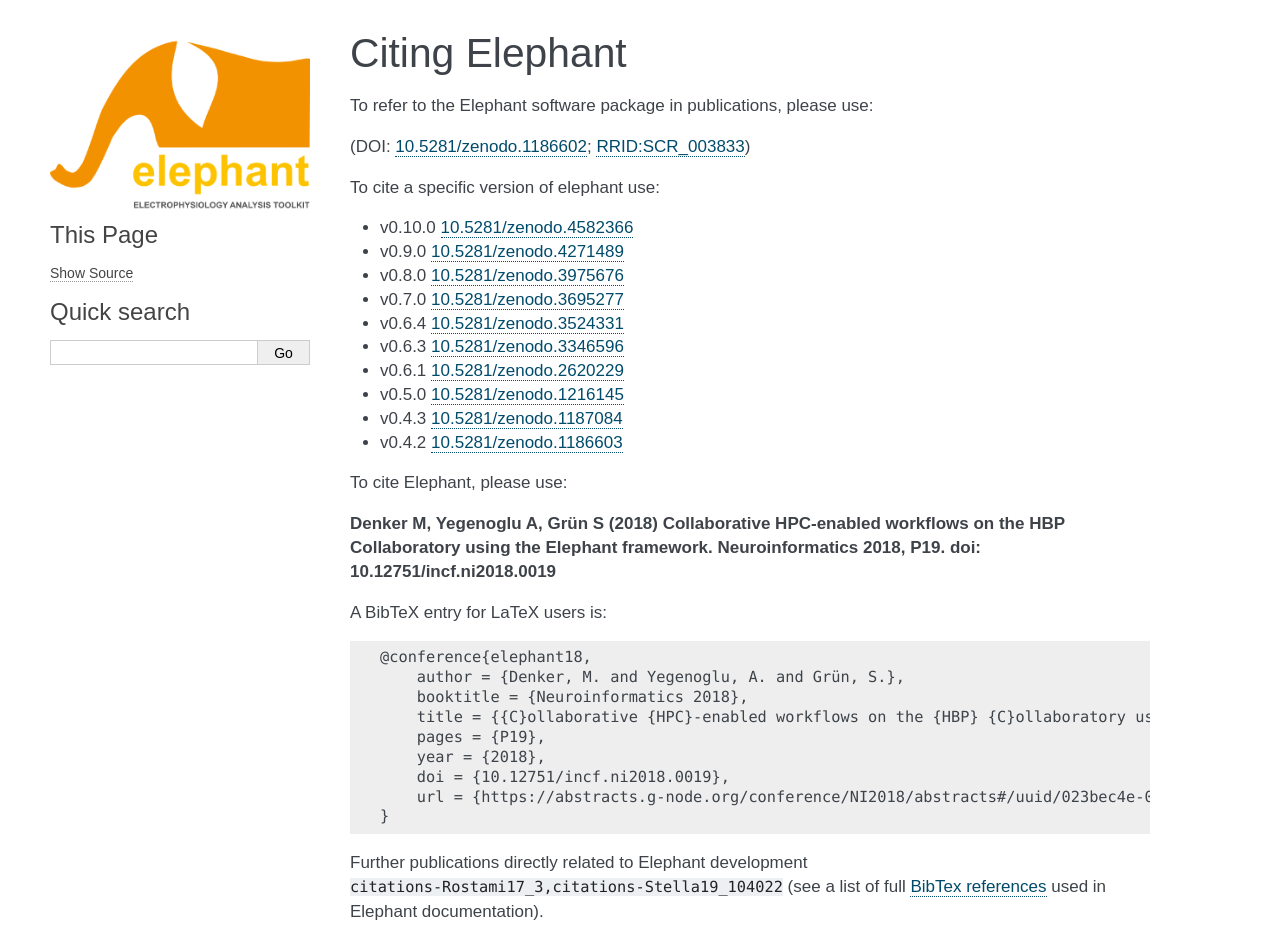
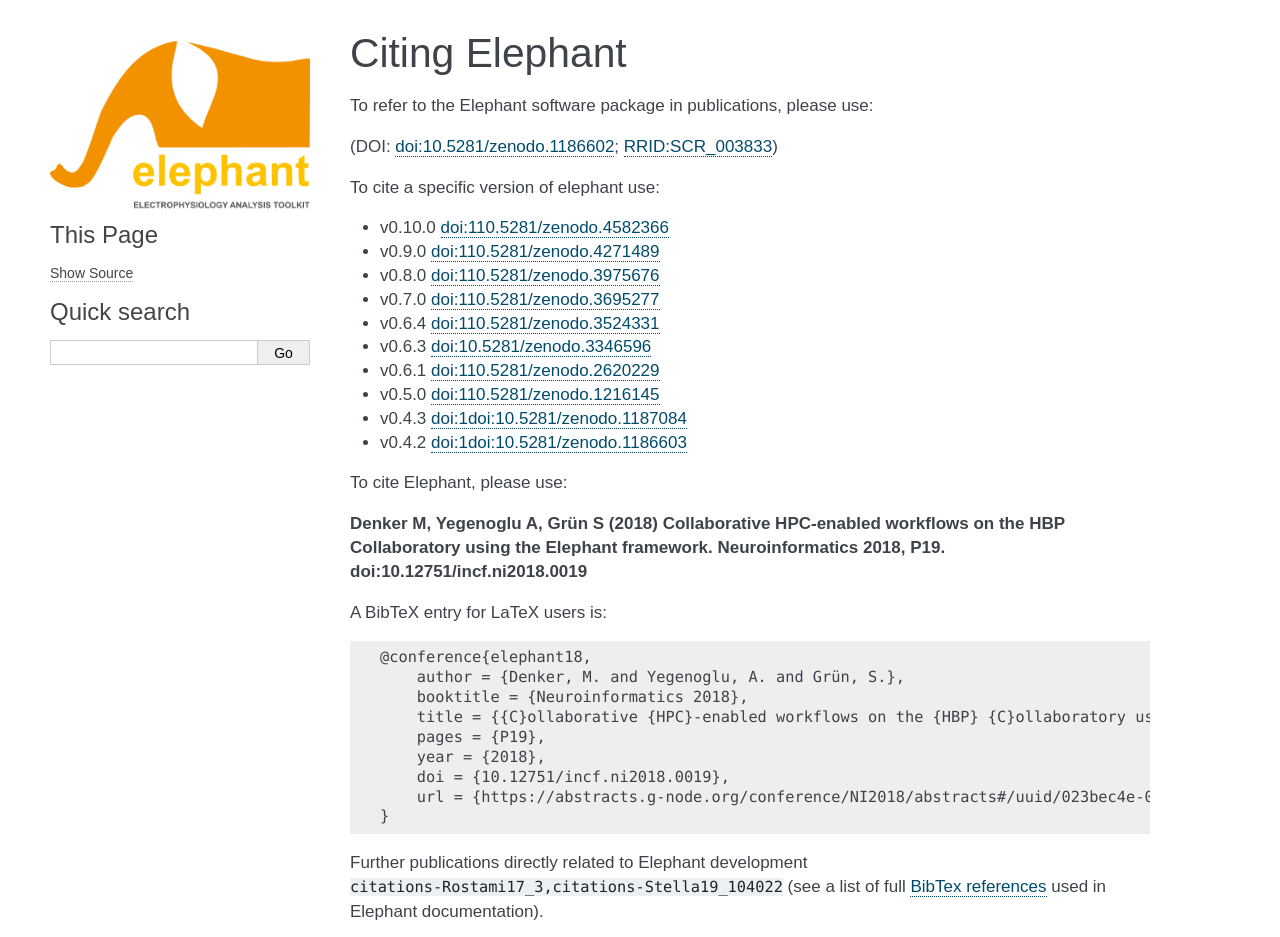
Before and after one commit to NeuralEnsemble/elephant, a Sphinx documentation site: the page built from doc/citation.rst, in a window 1280 px wide, cut to the strip 0-937 px from the top of the page. Built offline with Sphinx 7.4.7, drawn with Linux system fonts in a browser that asks for light colours; formulas are drawn with MathJax 3; pages that are not in the unit, such as notebooks, are missing from menus; cross-references to code outside the pages are shown as plain code.

Commit message:
added "doi:" to DOI links

```diff
--- a/doc/citation.rst
+++ b/doc/citation.rst
@@ -3,27 +3,27 @@ Citing Elephant
 ***************
 To refer to the Elephant software package in publications, please use:
 
-(DOI: `10.5281/zenodo.1186602 <https://doi.org/10.5281/zenodo.4582366>`_;
+(DOI: `doi:10.5281/zenodo.1186602 <https://doi.org/10.5281/zenodo.4582366>`_;
 `RRID:SCR_003833 <https://scicrunch.org/resolver/RRID:SCR_003833>`_)
 
 To cite a specific version of elephant use:
 
-* v0.10.0 `10.5281/zenodo.4582366 <https://doi.org/10.5281/zenodo.4582366>`_
-* v0.9.0 `10.5281/zenodo.4271489 <https://doi.org/10.5281/zenodo.4271489>`_
-* v0.8.0 `10.5281/zenodo.3975676 <https://doi.org/10.5281/zenodo.3975676>`_
-* v0.7.0 `10.5281/zenodo.3695277 <https://doi.org/10.5281/zenodo.3695277>`_
-* v0.6.4 `10.5281/zenodo.3524331 <https://doi.org/10.5281/zenodo.3524331>`_
-* v0.6.3 `10.5281/zenodo.3346596 <https://doi.org/10.5281/zenodo.3346596>`_
-* v0.6.1 `10.5281/zenodo.2620229 <https://doi.org/10.5281/zenodo.2620229>`_
-* v0.5.0 `10.5281/zenodo.1216145 <https://doi.org/10.5281/zenodo.1216145>`_
-* v0.4.3 `10.5281/zenodo.1187084 <https://doi.org/10.5281/zenodo.1187084>`_
-* v0.4.2 `10.5281/zenodo.1186603 <https://doi.org/10.5281/zenodo.1186603>`_
+* v0.10.0 `doi:110.5281/zenodo.4582366 <https://doi.org/10.5281/zenodo.4582366>`_
+* v0.9.0 `doi:110.5281/zenodo.4271489 <https://doi.org/10.5281/zenodo.4271489>`_
+* v0.8.0 `doi:110.5281/zenodo.3975676 <https://doi.org/10.5281/zenodo.3975676>`_
+* v0.7.0 `doi:110.5281/zenodo.3695277 <https://doi.org/10.5281/zenodo.3695277>`_
+* v0.6.4 `doi:110.5281/zenodo.3524331 <https://doi.org/10.5281/zenodo.3524331>`_
+* v0.6.3 `doi:10.5281/zenodo.3346596 <https://doi.org/10.5281/zenodo.3346596>`_
+* v0.6.1 `doi:110.5281/zenodo.2620229 <https://doi.org/10.5281/zenodo.2620229>`_
+* v0.5.0 `doi:110.5281/zenodo.1216145 <https://doi.org/10.5281/zenodo.1216145>`_
+* v0.4.3 `doi:1doi:10.5281/zenodo.1187084 <https://doi.org/10.5281/zenodo.1187084>`_
+* v0.4.2 `doi:1doi:10.5281/zenodo.1186603 <https://doi.org/10.5281/zenodo.1186603>`_
 
 To cite Elephant, please use:
 
 **Denker M, Yegenoglu A, Grün S (2018) Collaborative HPC-enabled workflows on
 the HBP Collaboratory using the Elephant framework. Neuroinformatics 2018, P19.
-doi: 10.12751/incf.ni2018.0019**
+doi:10.12751/incf.ni2018.0019**
 
 A BibTeX entry for LaTeX users is:
 
```
